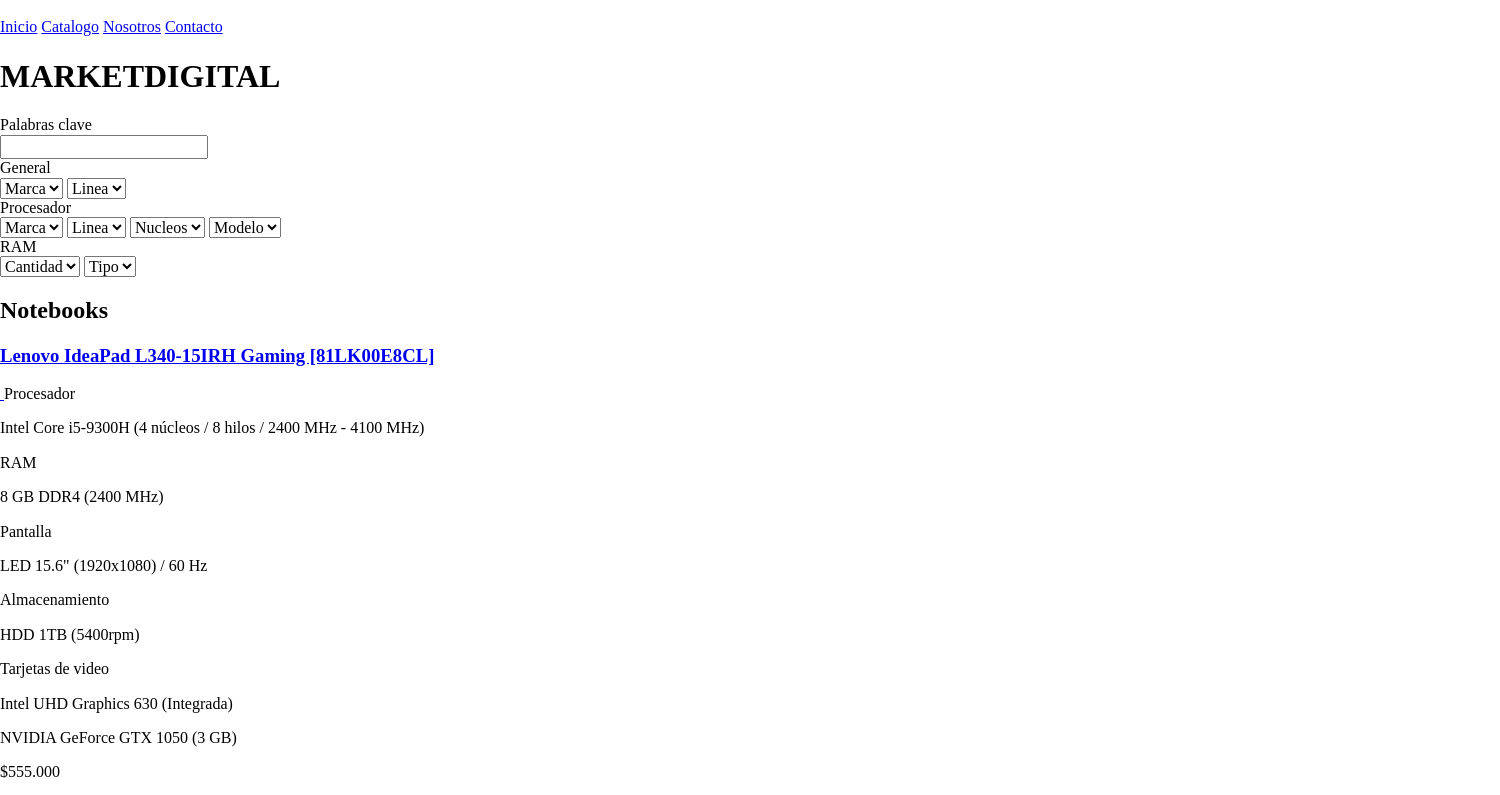
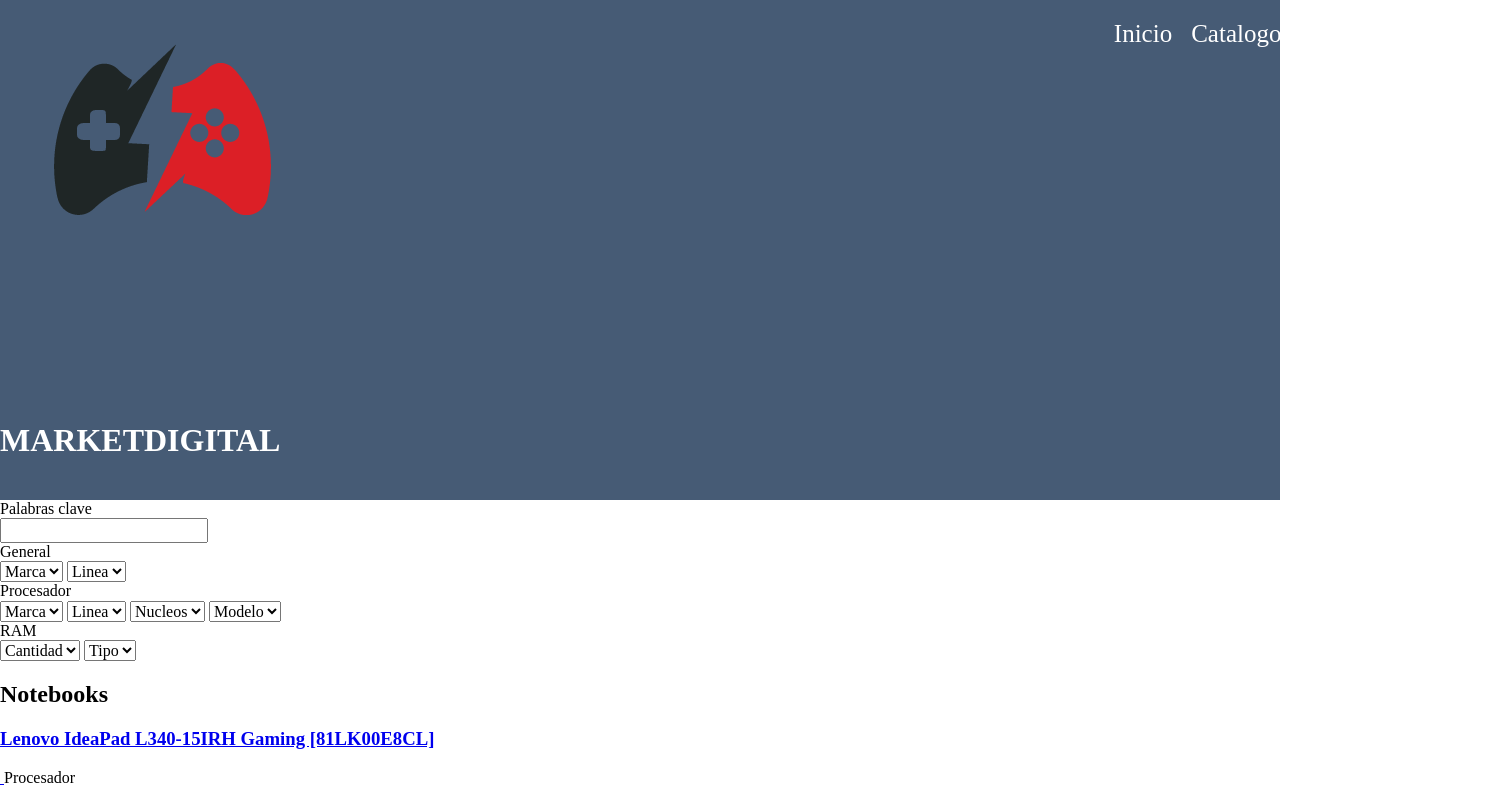
Before and after one commit to Matias-Lillo78/Formativa-Market-, a plain HTML site: page Market/index.html in a window 1280 px wide. Shown: the top 795 px of the page, 1500 px wide, since content can reach past the window. Drawn offline with Linux system fonts and the light colour scheme.

Commit message:
feat: add header

```diff
--- a/Market/index.html
+++ b/Market/index.html
@@ -5,25 +5,29 @@
     <meta charset="UTF-8">
     <meta name="viewport" content="width=device-width, initial-scale=1.0">
     <link rel="stylesheet" href="recursos/css/normalize.css">
+    <link rel="stylesheet" href="recursos/css/styles.css">
     <title>Formativa I</title>
 </head>
 
 <body>
     <!--Inicio Header-->
+    <header>
+        <section class="contenedor site-header">
+            <div class="barra-superior">
+                <img src="recursos/img/logo.png" alt="sitio-logo">
 
 
+                <nav class="navbar">
+                    <a href="#">Inicio</a>
+                    <a href="#">Catalogo</a>
+                    <a href="#">Nosotros</a>
+                    <a href="#">Contacto</a>
+                </nav>
+            </div>
 
-
-    <img src="" alt="">
-
-    <nav>
-        <a href="#">Inicio</a>
-        <a href="#">Catalogo</a>
-        <a href="#">Nosotros</a>
-        <a href="#">Contacto</a>
-    </nav>
-
-    <h1>MARKETDIGITAL</h1>
+            <h1 class="titulo">MARKETDIGITAL</h1>
+        </section>
+    </header>
 
 
     <!--Fin Header-->
--- /dev/null
+++ b/Market/recursos/css/styles.css
@@ -0,0 +1,51 @@
+html{
+    font-size: 62.5%;
+}
+
+body{
+    font-size: 1.6rem;
+}
+
+header{
+    background-color: #465B75;
+}
+
+.contenedor{
+    width: 150rem;
+    margin: 0 auto;
+}
+
+.barra-superior{
+    display: flex;
+    justify-content: space-between;
+}
+
+.navbar{
+    margin-top: 2rem;
+}
+
+.navbar a{
+    color: white;
+    text-decoration: none;
+    font-size: 2.5rem;
+    margin-left: 1.5rem;
+}
+
+.navbar a:hover{
+    color: #808080;
+    text-decoration: none;
+    font-size: 2.5rem;
+    margin-left: 1.5rem;
+}
+
+.titulo{
+    color: white;
+    padding: 2rem 0;
+}
+
+.site-header{
+    height: 50rem;
+    display: flex;
+    flex-direction: column;
+    justify-content: space-between;
+}
```
